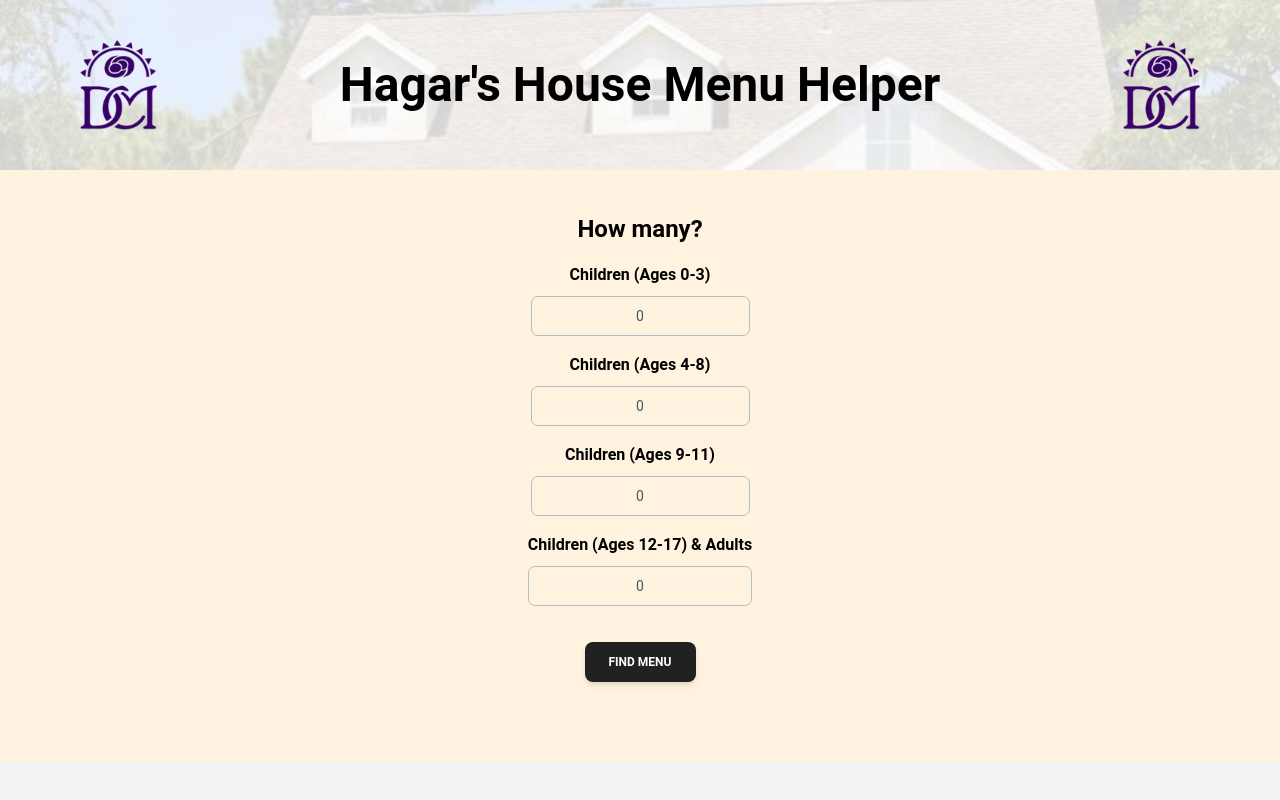
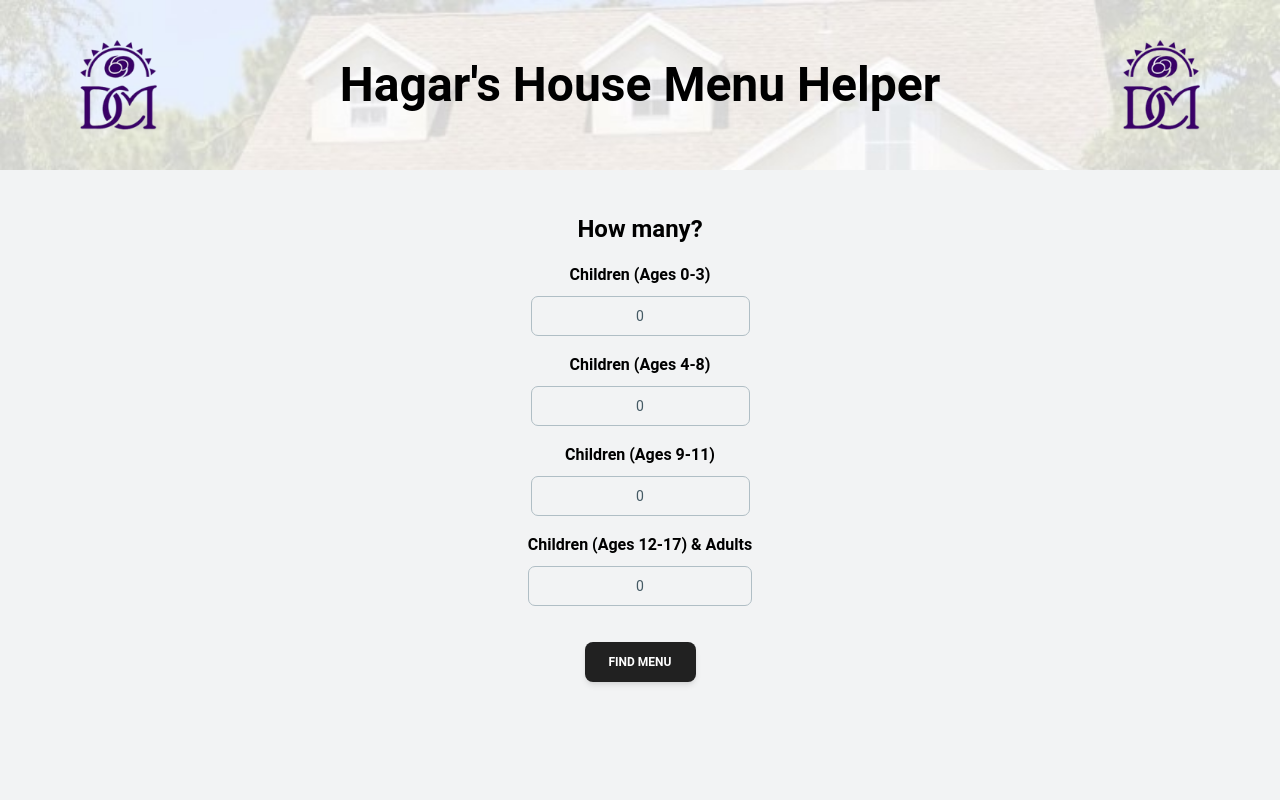
Before and after one commit to caowens/HagarsHouseMenuHelper, a React (Vite) app: page / in a window 1280 px wide. Built offline with nearby package versions, Linux system fonts and the light colour scheme.

Commit message:
Fix background colors

```diff
--- a/src/App.jsx
+++ b/src/App.jsx
@@ -14,7 +14,7 @@
   }, [isMdUp]);
 
   return (
-    <div className="flex justify-center items-center px-30 flex-col bg-orange-50 text-center">  { /* This is tailwind */ }
+    <div className="flex justify-center items-center flex-col text-center">  { /* This is tailwind */ }
       <div className="flex flex-col sm:flex-row justify-center bg-image w-full h-auto py-10">
         <div className="  self-center sm:ml-20 ">
           <img src={dcmlog}/>
--- a/src/pages/Menus.jsx
+++ b/src/pages/Menus.jsx
@@ -78,10 +78,10 @@
   };
 
   return (
-    <div className="flex flex-col mt-0">
-      <div className="flex justify-center align-center place-items-start sm:h-[80vh] w-auto xl:w-[1100px] px-0 " >
+    <div className="flex flex-col mt-0 bg-orange-50 w-full place-items-center h-screen">
+      <div className="flex justify-center align-center place-items-start sm:h-[80vh] w-auto xl:w-[1100px]" >
         <div className="w-full flex flex-col">
-          <div className="flex flex-col sm:flex-row w-full sm:border-b-[0px] sm:my-3 justify-between border-black sm:h-12 bg-orange-50">
+          <div className="flex flex-col sm:flex-row w-full sm:border-b-[0px] sm:my-3 justify-between border-black sm:h-12">
             <div className="w-4 sm:block hidden" />
             <div className="sm:w-auto h-auto text-center justify-center sm:justify-start px-2 flex items-center gap-4 sm:gap-10 ">
               <Typography variant="medium">
```
